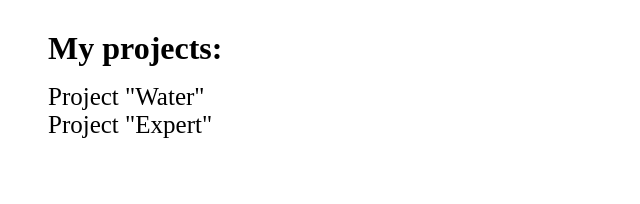
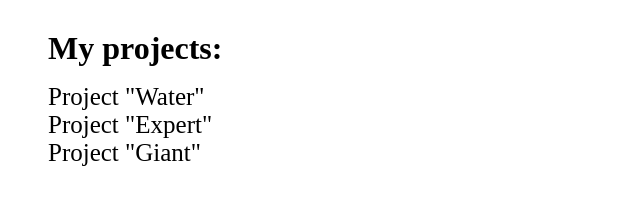
Before and after one commit to nastyapash/nastyapash.github.io, a plain HTML site: page index.html in a window 1280 px wide. Shown: the whole page, without its empty margins (0-640 px from the left). Drawn offline with Linux system fonts and the light colour scheme.

Commit message:
Update index.html

```diff
--- a/index.html
+++ b/index.html
@@ -20,4 +20,5 @@
 <ul>
 	<li><a href="water/">Project "Water"</a></li>
 	<li><a href="expert/">Project "Expert"</a></li>
+	<li><a href="giant/">Project "Giant"</a></li>
 </ul>
```
